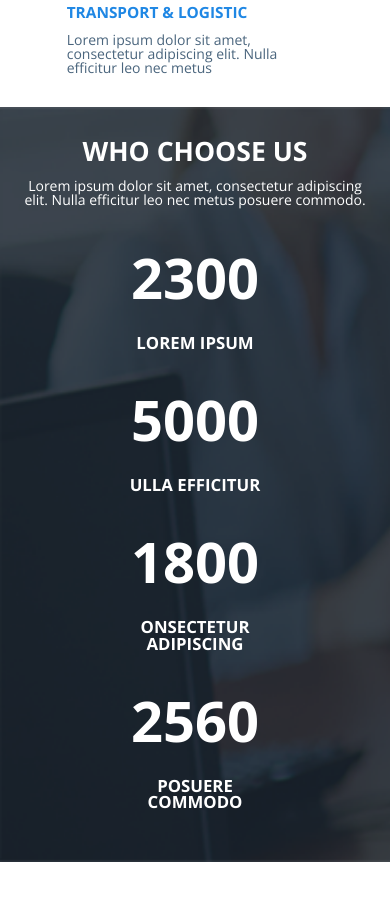
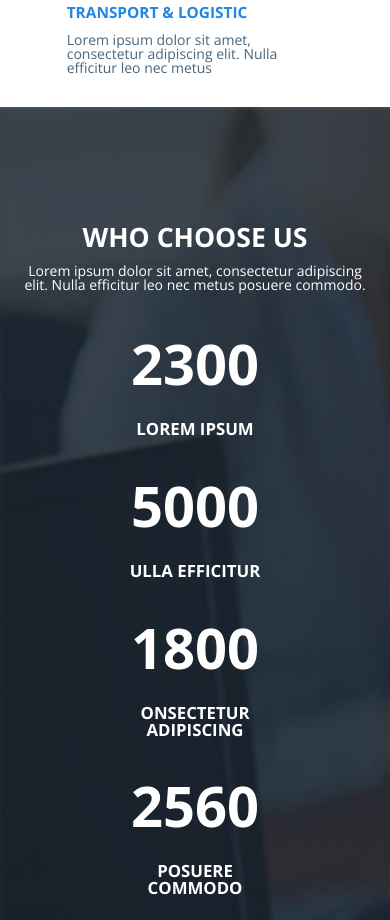
Before and after one commit to douW147/Unibrix1, a plain HTML site: page index.html in a window 390 px wide. Shown: the part 3978-4898 px from the top of the page. Before the commit the page ends 4840 px from the top, so only its background shows below. Drawn offline with nearby package versions, Linux system fonts and the light colour scheme.

Commit message:
fix: choose container padding

```diff
--- a/style.css
+++ b/style.css
@@ -829,4 +829,8 @@ section{
         width: 200px;
         padding: 5%;
     }
+
+    .choose-container{
+        padding: 30% 0;
+    }
 }
```
